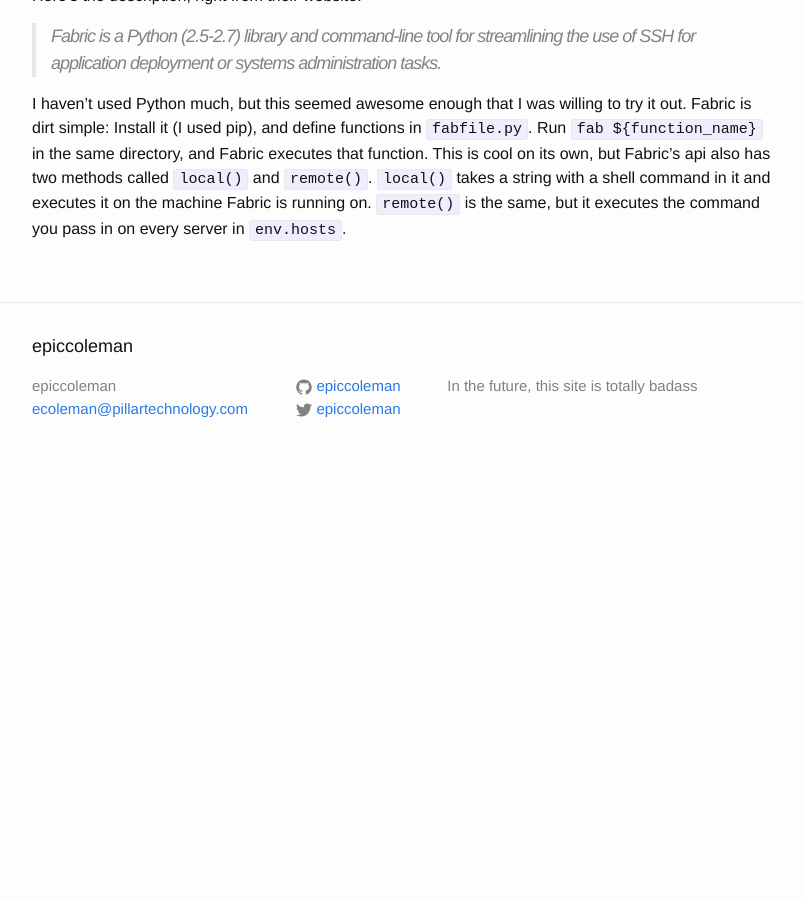
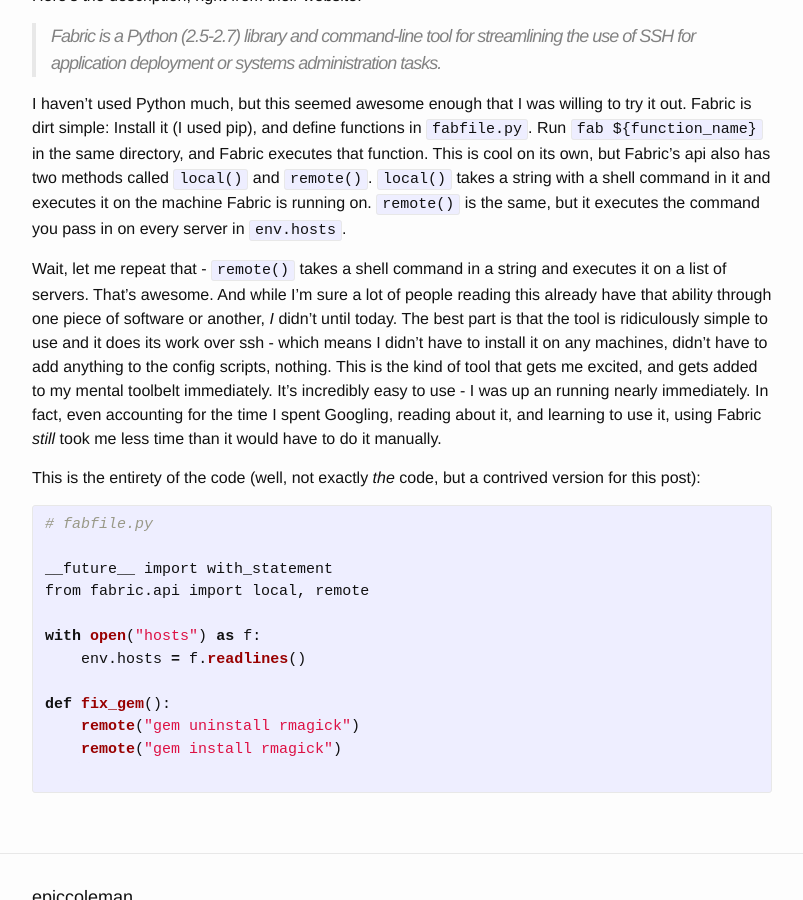
Before and after one commit to epiccoleman/blog, a Jekyll site: the page built from _posts/2016-05-11-fabric-is-awesome.md, in a window 1280 px wide and 900 px high, scrolled down 1092 px. Shown: the whole window, without its empty margins (238-1041 px from the left). Built offline with Jekyll 4.4.1, drawn with Linux system fonts in a browser that asks for light colours; before the commit the page ends 1572 px from its top, so only the background shows below that.

Commit message:
Almost done with Fabric Is Awesome

```diff
--- a/_posts/2016-05-11-fabric-is-awesome.md
+++ b/_posts/2016-05-11-fabric-is-awesome.md
@@ -70,3 +70,33 @@ methods called `local()` and `remote()`. `local()` takes a string with a shell
 command in it and executes it on the machine Fabric is running on. `remote()` is
 the same, but it executes the command you pass in on every server in
 `env.hosts`.
+
+Wait, let me repeat that - `remote()` takes a shell command in a string and
+executes it on a list of servers. That's awesome. And while I'm sure a lot of
+people reading this already have that ability through one piece of software or
+another, _I_ didn't until today. The best part is that the tool is ridiculously
+simple to use and it does its work over ssh - which means I didn't have to
+install it on any machines, didn't have to add anything to the config scripts,
+nothing. This is the kind of tool that gets me excited, and gets added to my
+mental toolbelt immediately. It's incredibly easy to use - I was up an running
+nearly immediately. In fact, even accounting for the time I spent Googling,
+reading about it, and learning to use it, using Fabric _still_ took me less time
+than it would have to do it manually.
+
+This is the entirety of the code (well, not exactly _the_ code, but a contrived
+version for this post):
+
+{% highlight python %}
+# fabfile.py
+
+__future__ import with_statement
+from fabric.api import local, remote
+
+with open("hosts") as f:
+    env.hosts = f.readlines()
+
+def fix_gem():
+    remote("gem uninstall rmagick")
+    remote("gem install rmagick")
+
+{% endhighlight %}
```
